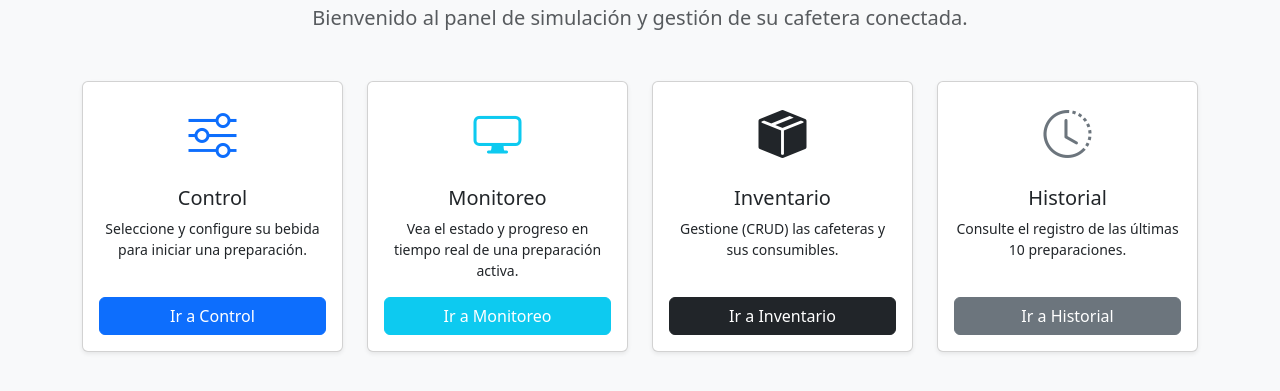
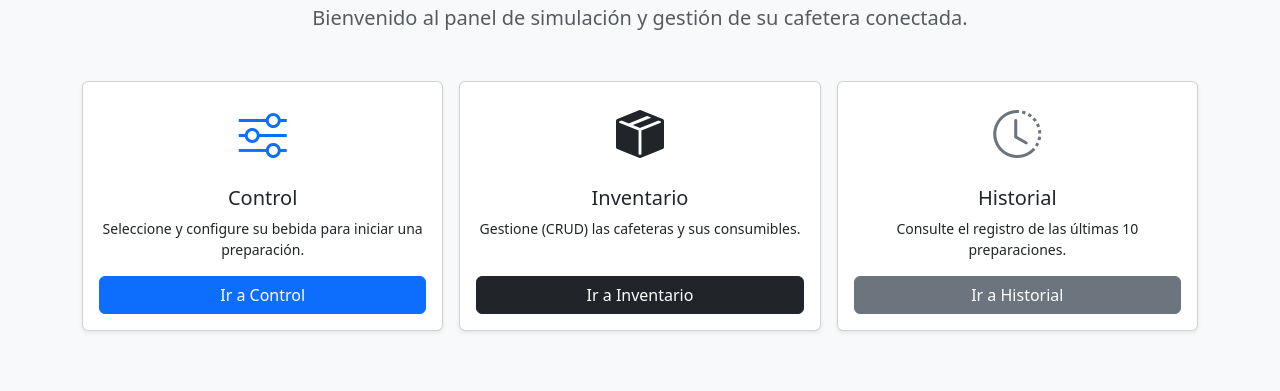
Before and after one commit to G11003/Examen-iot-1, a plain HTML site: page index.html in a window 1280 px wide. Shown: the part 167-558 px from the top of the page. Drawn offline with nearby package versions, Linux system fonts and the light colour scheme.

Commit message:
SIN MONITOREO DIRECTO

```diff
--- a/index.html
+++ b/index.html
@@ -32,11 +32,10 @@
             <h1 class="display-5 fw-bold">Proyecto IoT: Cafetera Inteligente</h1>
             <p class="lead text-muted">Bienvenido al panel de simulación y gestión de su cafetera conectada.</p>
         </div>
-        <div class="row g-4">
-            <div class="col-md-6 col-lg-3"><div class="card h-100 shadow-sm text-center"><div class="card-body d-flex flex-column justify-content-center"><i class="bi bi-sliders text-primary" style="font-size: 3rem;"></i><h5 class="card-title mt-3">Control</h5><p class="card-text small">Seleccione y configure su bebida para iniciar una preparación.</p><a href="control.html" class="btn btn-primary mt-auto">Ir a Control</a></div></div></div>
-            <div class="col-md-6 col-lg-3"><div class="card h-100 shadow-sm text-center"><div class="card-body d-flex flex-column justify-content-center"><i class="bi bi-display text-info" style="font-size: 3rem;"></i><h5 class="card-title mt-3">Monitoreo</h5><p class="card-text small">Vea el estado y progreso en tiempo real de una preparación activa.</p><a href="monitoreo.html" class="btn btn-info text-white mt-auto">Ir a Monitoreo</a></div></div></div>
-            <div class="col-md-6 col-lg-3"><div class="card h-100 shadow-sm text-center"><div class="card-body d-flex flex-column justify-content-center"><i class="bi bi-box-seam-fill text-dark" style="font-size: 3rem;"></i><h5 class="card-title mt-3">Inventario</h5><p class="card-text small">Gestione (CRUD) las cafeteras y sus consumibles.</p><a href="inventario.html" class="btn btn-dark mt-auto">Ir a Inventario</a></div></div></div>
-            <div class="col-md-6 col-lg-3"><div class="card h-100 shadow-sm text-center"><div class="card-body d-flex flex-column justify-content-center"><i class="bi bi-clock-history text-secondary" style="font-size: 3rem;"></i><h5 class="card-title mt-3">Historial</h5><p class="card-text small">Consulte el registro de las últimas 10 preparaciones.</p><a href="historial.html" class="btn btn-secondary mt-auto">Ir a Historial</a></div></div></div>
+        <div class="row g-3">
+            <div class="col-md-6 col-lg-4"><div class="card h-100 shadow-sm text-center"><div class="card-body d-flex flex-column justify-content-center"><i class="bi bi-sliders text-primary" style="font-size: 3rem;"></i><h5 class="card-title mt-3">Control</h5><p class="card-text small">Seleccione y configure su bebida para iniciar una preparación.</p><a href="control.html" class="btn btn-primary mt-auto">Ir a Control</a></div></div></div>
+            <div class="col-md-6 col-lg-4"><div class="card h-100 shadow-sm text-center"><div class="card-body d-flex flex-column justify-content-center"><i class="bi bi-box-seam-fill text-dark" style="font-size: 3rem;"></i><h5 class="card-title mt-3">Inventario</h5><p class="card-text small">Gestione (CRUD) las cafeteras y sus consumibles.</p><a href="inventario.html" class="btn btn-dark mt-auto">Ir a Inventario</a></div></div></div>
+            <div class="col-md-6 col-lg-4"><div class="card h-100 shadow-sm text-center"><div class="card-body d-flex flex-column justify-content-center"><i class="bi bi-clock-history text-secondary" style="font-size: 3rem;"></i><h5 class="card-title mt-3">Historial</h5><p class="card-text small">Consulte el registro de las últimas 10 preparaciones.</p><a href="historial.html" class="btn btn-secondary mt-auto">Ir a Historial</a></div></div></div>
         </div>
     </div>
     <script src="https://cdn.jsdelivr.net/npm/bootstrap@5.3.2/dist/js/bootstrap.bundle.min.js"></script>
```
